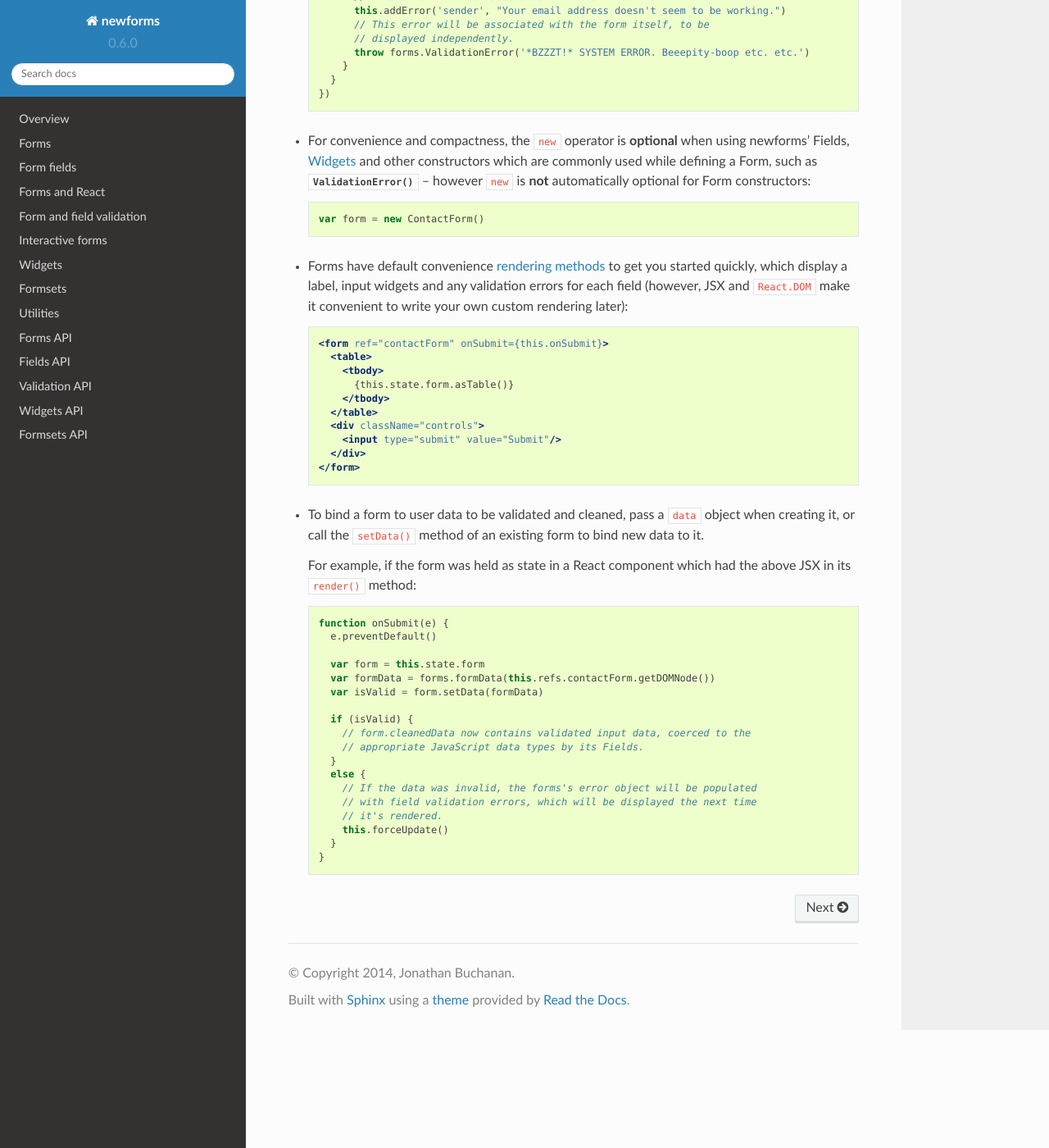
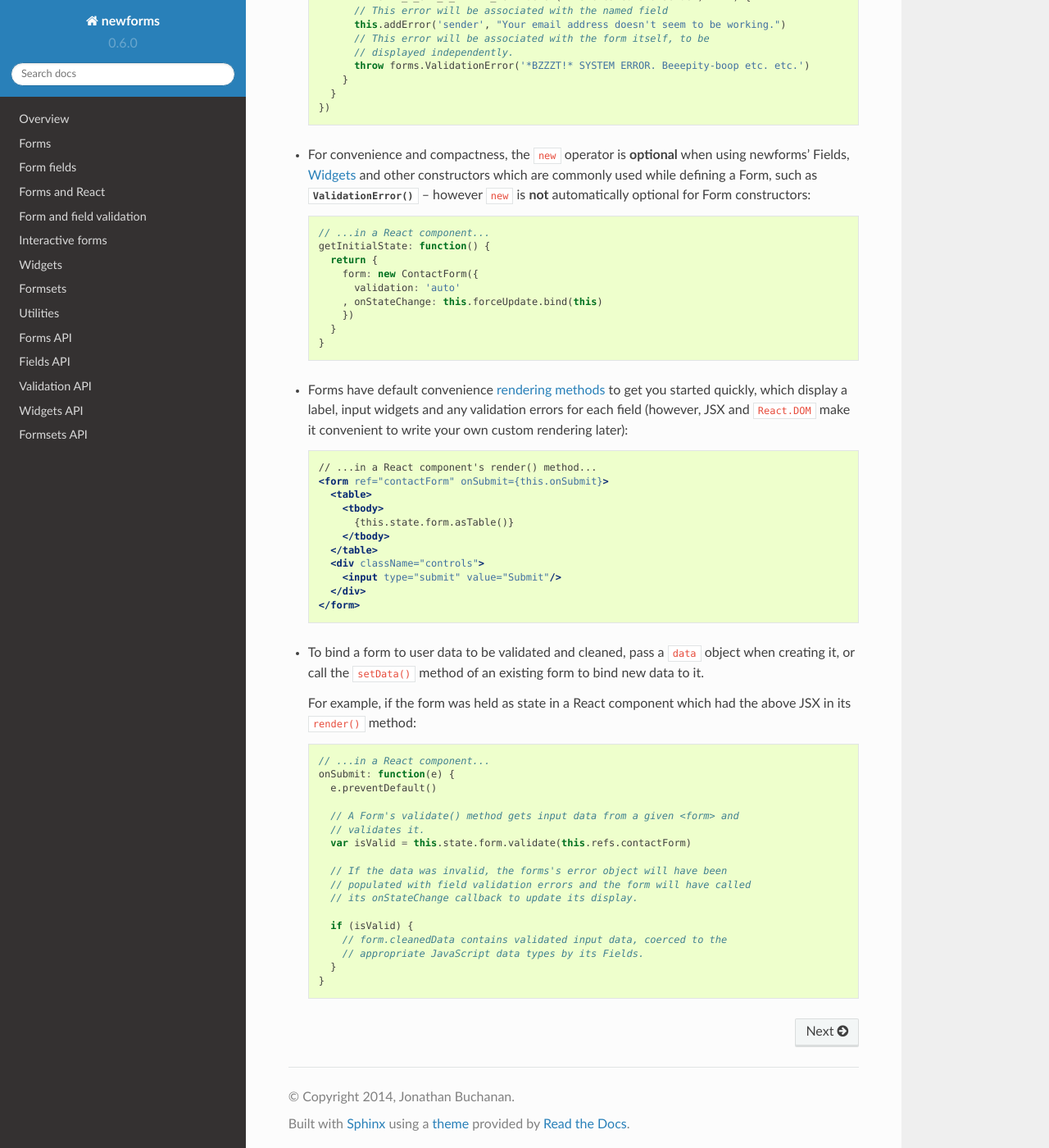
Before and after one commit to insin/newforms, a Sphinx documentation site: the page built from docs/index.rst, in a window 1280 px wide and 1400 px high, scrolled down 1995 px. Shown: the whole window at 82% size. Built offline with Sphinx 7.4.7 and the Read the Docs theme 2.0.0, drawn with Linux system fonts in a browser that asks for light colours; some of the changed text lies outside the part shown.

Commit message:
Updated Quick Guide examples to use new 0.6 API and show more React component context
[ci skip]

```diff
--- a/docs/index.rst
+++ b/docs/index.rst
@@ -102,7 +102,8 @@ Quick Guide
      // Implement custom whole-form validation by adding a clean() function to
      // the form's prototype
      , clean: function() {
-         if (this.cleanedData.subject.indexOf('that tenner you owe me') != -1 &&
+         if (this.cleanedData.subject &&
+             this.cleanedData.subject.indexOf('that tenner you owe me') != -1 &&
              PEOPLE_I_OWE_A_TENNER_TO.indexOf(this.cleanedData.sender) != 1) {
            // This error will be associated with the named field
            this.addError('sender', "Your email address doesn't seem to be working.")
@@ -120,13 +121,22 @@ Quick Guide
 
   .. code-block:: javascript
 
-     var form = new ContactForm()
+     // ...in a React component...
+     getInitialState: function() {
+       return {
+         form: new ContactForm({
+           validation: 'auto'
+         , onStateChange: this.forceUpdate.bind(this)
+         })
+       }
+     }
 
 * Forms have default convenience :ref:`rendering methods <ref-outputting-forms-as-html>`
   to get you started quickly, which display a label, input widgets and any
   validation errors for each field (however, JSX and ``React.DOM`` make it
   convenient to write your own custom rendering later)::
 
+     // ...in a React component's render() method...
      <form ref="contactForm" onSubmit={this.onSubmit}>
        <table>
          <tbody>
@@ -147,21 +157,20 @@ Quick Guide
 
   .. code-block:: javascript
 
-     function onSubmit(e) {
+     // ...in a React component...
+     onSubmit: function(e) {
        e.preventDefault()
 
-       var form = this.state.form
-       var formData = forms.formData(this.refs.contactForm.getDOMNode())
-       var isValid = form.setData(formData)
+       // A Form's validate() method gets input data from a given <form> and
+       // validates it.
+       var isValid = this.state.form.validate(this.refs.contactForm)
+
+       // If the data was invalid, the forms's error object will have been
+       // populated with field validation errors and the form will have called
+       // its onStateChange callback to update its display.
 
        if (isValid) {
-         // form.cleanedData now contains validated input data, coerced to the
+         // form.cleanedData contains validated input data, coerced to the
          // appropriate JavaScript data types by its Fields.
        }
-       else {
-         // If the data was invalid, the forms's error object will be populated
-         // with field validation errors, which will be displayed the next time
-         // it's rendered.
-         this.forceUpdate()
-       }
      }
```
Also changed, not shown: README.rst (+22 -13 lines).
